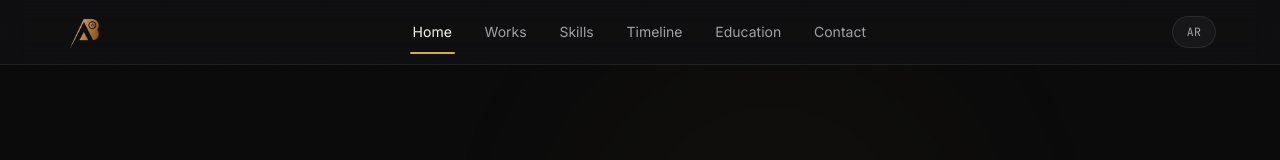
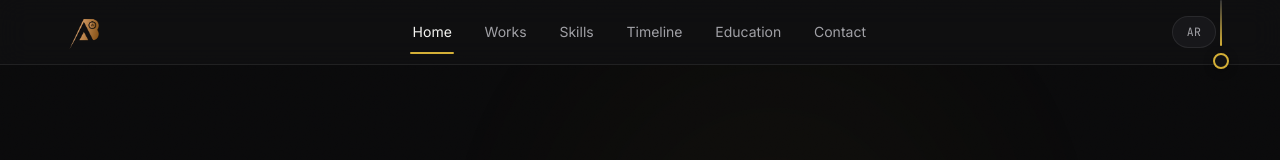
Before and after one commit to Abdobeaih/Abdelrahman-Beaih-Portfolio, a React (Vite) app: page / in a window 1280 px wide. Shown: the top 160 px of the page. Built offline with nearby package versions, Linux system fonts and the light colour scheme.

Commit message:
feat: lamp pull-cord dark/light theme toggle with spring recoil + light warm-paper palette

```diff
--- a/index.html
+++ b/index.html
@@ -14,6 +14,10 @@
           }
           document.documentElement.lang = l;
           document.documentElement.dir = l === 'ar' ? 'rtl' : 'ltr';
+          var th = localStorage.getItem('ab-theme');
+          if (th === 'light' || th === 'dark') {
+            document.documentElement.setAttribute('data-theme', th);
+          }
         } catch (e) {
           /* ignore */
         }
--- a/src/App.tsx
+++ b/src/App.tsx
@@ -1,6 +1,7 @@
 import { lazy, Suspense } from 'react';
 import { useLang } from './i18n/context';
 import { Navbar } from './components/Navbar';
+import { PullCord } from './components/PullCord';
 import { Hero } from './components/Hero';
 import { Footer } from './components/Footer';
 import { DeferSection } from './components/DeferSection';
@@ -38,6 +39,7 @@ export function App() {
       <div className="grain-overlay" aria-hidden="true" />
 
       <Navbar />
+      <PullCord />
 
       <main id="main">
         <Hero />
--- /dev/null
+++ b/src/components/PullCord.tsx
@@ -0,0 +1,146 @@
+import { memo, useCallback, useEffect, useRef, useState } from 'react';
+import { gsap } from '../lib/gsap';
+import { readTheme, toggleTheme, type Theme } from '../lib/theme';
+import { useReducedMotion } from '../hooks/useReducedMotion';
+
+/**
+ * PullCord — the lamp-cord theme switch.
+ * A gold-tipped cord hangs from the top edge of the page. Pull it down past
+ * the snap point (or click / press Enter) and the light snaps on (light mode)
+ * or off (dark mode), with a springy recoil. Dark+gold stays the default.
+ */
+
+const REST = 46; // px — cord length at rest
+const SNAP = 44; // px — extra pull needed to trigger
+const MAX = 96; // px — hard stop for the stretch
+
+function PullCordBase() {
+  const [theme, setTheme] = useState<Theme>('dark');
+  const reduced = useReducedMotion();
+  const cordRef = useRef<HTMLDivElement>(null);
+  const stretch = useRef(0);
+  const dragging = useRef(false);
+  const moved = useRef(0);
+  const startY = useRef(0);
+  const busy = useRef(false);
+
+  useEffect(() => {
+    setTheme(readTheme());
+  }, []);
+
+  const render = useCallback((x: number) => {
+    const el = cordRef.current;
+    if (el) el.style.height = `${REST + x}px`;
+  }, []);
+
+  const recoil = useCallback(
+    (snap: boolean) => {
+      const obj = { x: stretch.current };
+      if (snap) {
+        // Quick dip past the snap point, then elastic settle — the lamp "click".
+        gsap
+          .timeline({
+            onUpdate: () => render(obj.x),
+            onComplete: () => {
+              stretch.current = 0;
+              busy.current = false;
+            },
+          })
+          .to(obj, { x: SNAP + 14, duration: 0.08, ease: 'power2.in' })
+          .to(obj, { x: 0, duration: reduced ? 0.01 : 0.9, ease: 'elastic.out(1.1, 0.32)' });
+      } else {
+        gsap.to(obj, {
+          x: 0,
+          duration: reduced ? 0.01 : 0.8,
+          ease: 'elastic.out(1.1, 0.35)',
+          onUpdate: () => render(obj.x),
+          onComplete: () => {
+            stretch.current = 0;
+            busy.current = false;
+          },
+        });
+      }
+    },
+    [render, reduced],
+  );
+
+  const fire = useCallback(() => {
+    setTheme(toggleTheme());
+  }, []);
+
+  const release = useCallback(() => {
+    if (!dragging.current) return;
+    dragging.current = false;
+    const pulled = stretch.current;
+    const wasClick = moved.current < 6;
+    busy.current = true;
+    if (pulled >= SNAP || wasClick) {
+      fire();
+      recoil(true);
+    } else {
+      recoil(false);
+    }
+  }, [fire, recoil]);
+
+  const onPointerDown = useCallback((e: React.PointerEvent<HTMLButtonElement>) => {
+    if (busy.current) return;
+    dragging.current = true;
+    moved.current = 0;
+    startY.current = e.clientY;
+    e.currentTarget.setPointerCapture(e.pointerId);
+  }, []);
+
+  const onPointerMove = useCallback(
+    (e: React.PointerEvent<HTMLButtonElement>) => {
+      if (!dragging.current) return;
+      const dy = e.clientY - startY.current;
+      moved.current = Math.max(moved.current, Math.abs(dy));
+      // Resistance: the further you pull, the heavier the cord feels.
+      const x = Math.max(0, Math.min(MAX, dy * 0.55));
+      stretch.current = x;
+      render(x);
+    },
+    [render],
+  );
+
+  const onKeyDown = useCallback(
+    (e: React.KeyboardEvent<HTMLButtonElement>) => {
+      if (busy.current) return;
+      if (e.key === 'Enter' || e.key === ' ') {
+        e.preventDefault();
+        busy.current = true;
+        fire();
+        recoil(true);
+      }
+    },
+    [fire, recoil],
+  );
+
+  const light = theme === 'light';
+
+  return (
+    <div className="pullcord" aria-hidden="false">
+      {light ? <div className="pullcord-glow" aria-hidden="true" /> : null}
+      <div ref={cordRef} className="pullcord-cord" style={{ height: REST }}>
+        <span className="pullcord-line" />
+      </div>
+      <button
+        type="button"
+        className={`pullcord-knob${light ? ' is-on' : ''}`}
+        role="switch"
+        aria-checked={light}
+        aria-label={light ? 'Switch to dark mode' : 'Switch to light mode'}
+        title={light ? 'Lights on — pull to go dark' : 'Pull the cord for light mode'}
+        onPointerDown={onPointerDown}
+        onPointerMove={onPointerMove}
+        onPointerUp={release}
+        onPointerCancel={release}
+        onKeyDown={onKeyDown}
+      >
+        <span className="pullcord-ring" aria-hidden="true" />
+      </button>
+    </div>
+  );
+}
+
+export const PullCord = memo(PullCordBase);
--- a/src/index.css
+++ b/src/index.css
@@ -1125,3 +1125,117 @@
     transform: none;
   }
 }
+
+/* ==========================================================================
+   Theme base + pull-cord lamp switch (dark default, light via data-theme)
+   ========================================================================== */
+
+@layer base {
+  html,
+  body {
+    background: var(--bg);
+    color: var(--text);
+  }
+
+  body {
+    transition:
+      background-color 0.5s var(--ease-hover),
+      color 0.5s var(--ease-hover);
+  }
+}
+
+.pullcord {
+  position: fixed;
+  top: 0;
+  inset-inline-end: clamp(18px, 4vw, 42px);
+  z-index: 90;
+  display: flex;
+  flex-direction: column;
+  align-items: center;
+  pointer-events: none;
+}
+
+.pullcord-glow {
+  position: absolute;
+  top: -40px;
+  width: 340px;
+  height: 340px;
+  border-radius: 50%;
+  background: radial-gradient(circle, var(--accent-glow), transparent 62%);
+  opacity: 0.55;
+  filter: blur(28px);
+  animation: pullcord-glow-in 0.6s var(--ease-entrance);
+}
+
+@keyframes pullcord-glow-in {
+  from {
+    opacity: 0;
+    transform: scale(0.6);
+  }
+  to {
+    opacity: 0.55;
+    transform: scale(1);
+  }
+}
+
+.pullcord-cord {
+  display: flex;
+  justify-content: center;
+  overflow: visible;
+}
+
+.pullcord-line {
+  width: 2px;
+  height: 100%;
+  background: linear-gradient(var(--border-strong), var(--accent));
+  border-radius: 2px;
+}
+
+.pullcord-knob {
+  pointer-events: auto;
+  margin-top: -2px;
+  width: 34px;
+  height: 34px;
+  display: grid;
+  place-items: center;
+  cursor: grab;
+  touch-action: none;
+  border-radius: 50%;
+  -webkit-tap-highlight-color: transparent;
+}
+
+.pullcord-knob:active {
+  cursor: grabbing;
+}
+
+.pullcord-knob:focus-visible {
+  outline: 2px solid var(--focus);
+  outline-offset: 3px;
+}
+
+.pullcord-ring {
+  width: 16px;
+  height: 16px;
+  border-radius: 50%;
+  border: 2.5px solid var(--accent);
+  background: var(--bg-elevated);
+  box-shadow:
+    0 2px 10px rgba(0, 0, 0, 0.35),
+    0 0 0 0 var(--accent-glow);
+  transition:
+    box-shadow 0.4s var(--ease-hover),
+    background-color 0.4s var(--ease-hover);
+}
+
+.pullcord-knob.is-on .pullcord-ring {
+  background: var(--accent);
+  box-shadow:
+    0 0 18px 3px var(--accent-glow),
+    0 0 42px 10px var(--accent-soft);
+}
+
+@media (prefers-reduced-motion: reduce) {
+  .pullcord-glow {
+    animation: none;
+  }
+}
--- /dev/null
+++ b/src/lib/theme.ts
@@ -0,0 +1,31 @@
+/**
+ * theme.ts — dark/light theme state.
+ * Dark+gold is the default identity; light mode is opt-in and persisted.
+ * The <html data-theme> attribute is the single switch: tokens.css holds both
+ * palettes, and an inline script in index.html applies the saved choice before
+ * first paint so there is no flash.
+ */
+
+export type Theme = 'dark' | 'light';
+
+const STORAGE_KEY = 'ab-theme';
+
+export function readTheme(): Theme {
+  if (typeof window === 'undefined') return 'dark';
+  return window.localStorage.getItem(STORAGE_KEY) === 'light' ? 'light' : 'dark';
+}
+
+export function applyTheme(theme: Theme): void {
+  document.documentElement.setAttribute('data-theme', theme);
+  try {
+    window.localStorage.setItem(STORAGE_KEY, theme);
+  } catch {
+    /* private mode etc. — the attribute still flips for this session */
+  }
+}
+
+export function toggleTheme(): Theme {
+  const next: Theme = readTheme() === 'light' ? 'dark' : 'light';
+  applyTheme(next);
+  return next;
+}
--- a/src/styles/tokens.css
+++ b/src/styles/tokens.css
@@ -52,6 +52,22 @@
   :root {
     --gutter: 16px;
   }
+}
+
+/* Light theme — warm paper with the same gold identity, darkened for AA. */
+:root[data-theme='light'] {
+  --bg: #f6f4ed; /* warm paper */
+  --bg-elevated: #fffdf8;
+  --bg-soft: #edeae0;
+  --border: rgba(23, 23, 26, 0.1);
+  --border-strong: rgba(23, 23, 26, 0.2);
+  --text: #17171a;
+  --text-muted: #52525a;
+  --text-faint: #68686f; /* 4.6:1 on --bg */
+  --accent: #9c7a12; /* deep gold, readable on paper */
+  --accent-soft: rgba(156, 122, 18, 0.12);
+  --accent-glow: rgba(156, 122, 18, 0.3);
+  --focus: #7a5f0c;
 }
 
 /* Arabic typography swaps: sans display, no tight tracking. */
```
Also changed, not shown: 1 other file (tests, documents, lock files or other folders).
